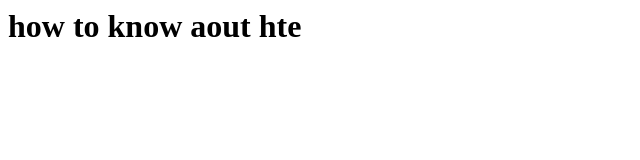
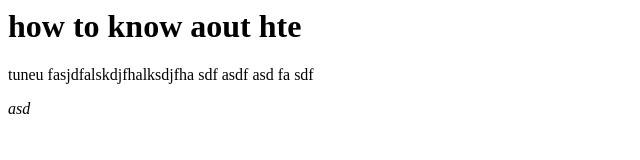
Before and after one commit to Sagar8868/re-, a plain HTML site: page index.html in a window 1280 px wide. Shown: the whole page, without its empty margins (0-640 px from the left). Drawn offline with Linux system fonts and the light colour scheme.

Commit message:
this update:

```diff
--- a/index.html
+++ b/index.html
@@ -1 +1,13 @@
 <h1>how to know aout hte </h1>
+<p>tuneu
+    fasjdfalskdjfhalksdjfha
+    sdf
+    asdf
+    asd
+    fa
+    sdf
+    <aside><dfn>asd</dfn></aside>
+
+
+
+</p>
```
